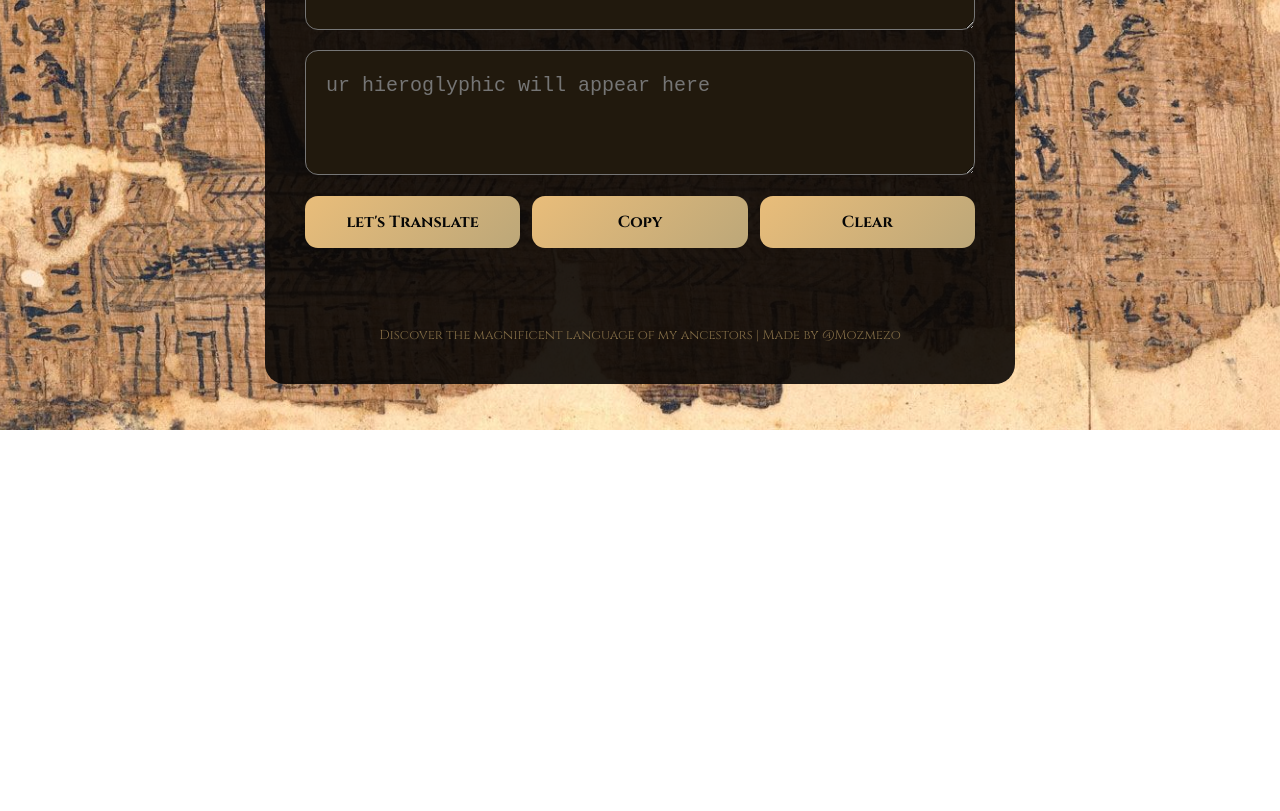
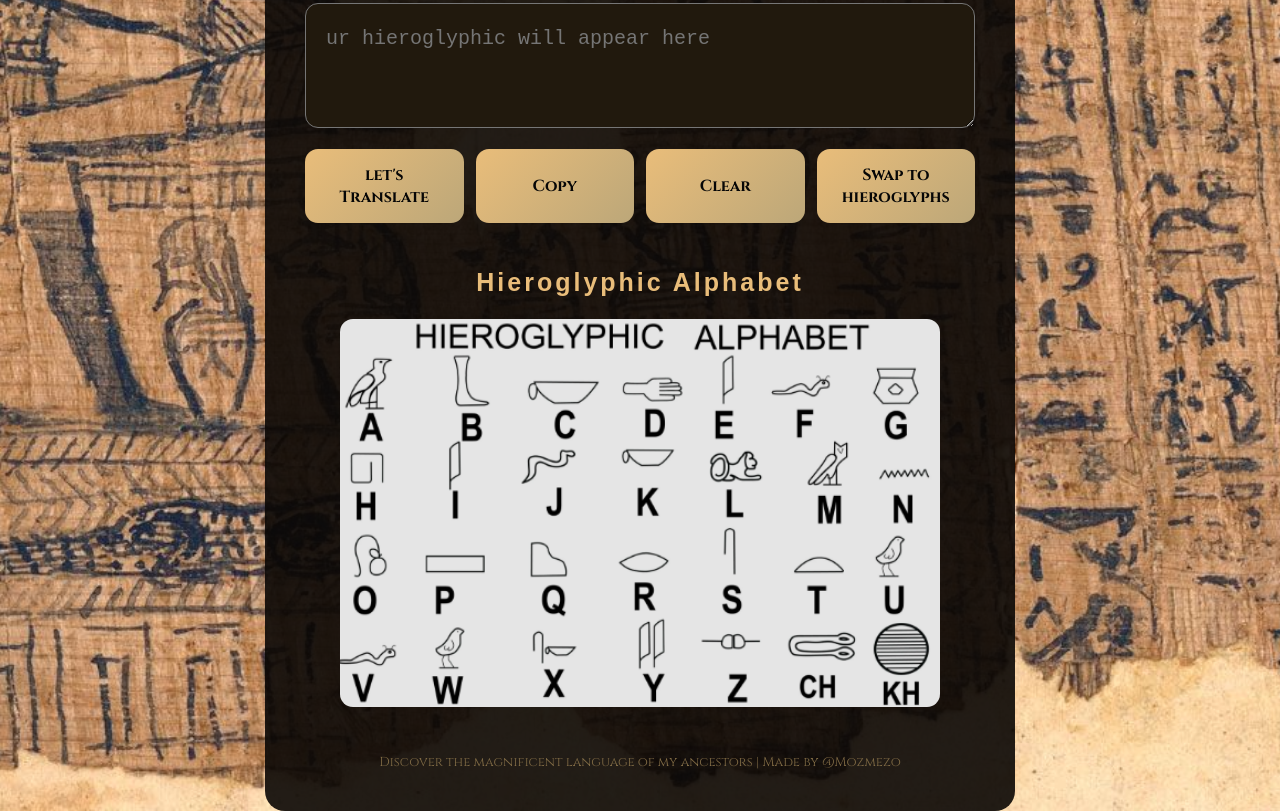
Before and after one commit to moataz1411/Hieroglyph-Translator, a plain HTML site: page index.html in a window 1280 px wide. Shown: the part 370-1181 px from the top of the page. Before the commit the page ends 800 px from the top, so only its background shows below. Drawn offline with Linux system fonts and the light colour scheme.

Commit message:
Refactor code structure for improved readability and maintainability

```diff
--- a/index.html
+++ b/index.html
@@ -21,13 +21,18 @@
                 <button onclick="translateText()">let's Translate</button>
                 <button onclick="copyText()">Copy</button>
                 <button onclick="clearText()">Clear</button>
+                <button onclick="swapText()">Swap to hieroglyphs</button>
             </div>
-            <p id="status"></p>
+            <div class="alphabet">
+                <h2>Hieroglyphic Alphabet</h2>
+                <img src="./alphabet.png" alt="Hieroglyphic Alphabet">
+            </div>
             <footer>Discover the magnificent language of my ancestors | Made by @Mozmezo</footer>
         </div>
 
         <style>
             @import url('https://fonts.googleapis.com/css2?family=Cinzel:wght@400..900&display=swap');
+            @import url('https://fonts.googleapis.com/css2?family=Noto+Sans+Egyptian+Hieroglyphs&display=swap');
             *{
                 box-sizing:border-box;
                 margin:0;
@@ -101,12 +106,21 @@
                 transition:0.3s;
                 font-family: 'Cinzel', sans-serif;
             }
-            #status{
+            .alphabet{
+                margin-top:35px;
                 text-align:center;
+            }
+            .alphabet h2{
+                margin-bottom:20px;
                 color:#e9bd7a;
-                margin-top:18px;
-                min-height:20px;
-                font-size:18px;
+                font-size:25px;
+                font-family:'Noto Sans Egyptian Hieroglyphs', sans-serif;
+            }
+            .alphabet img{
+                width:100%;
+                max-width:600px;
+                height:auto;
+                border-radius:13px;
             }
             footer{
                 text-align:center;
@@ -146,6 +160,8 @@
                 Y:"𓇌",
                 Z:"𓊃"
             };
+            const reverseCharacters = Object.fromEntries(Object.entries(characters).map(([key, value]) => [value, key]));
+
             function beep(frequency=700,duration=100){
                 const audio=new AudioContext();
                 const oscillator=audio.createOscillator();
@@ -167,12 +183,26 @@
                         hieroghlyphic+="  ";
                     }else if(char==="\n"){
                         hieroghlyphic+="\n";
+                    }else if(reverseCharacters[char]){
+                        hieroghlyphic+=reverseCharacters[char];
                     }else if(characters[char])
                     {hieroghlyphic+=characters[char];}
                     else{hieroghlyphic+=char;}
+
                 }
                 document.getElementById("output").value= hieroghlyphic || "ur heiroghlyphic will appear here";
                 beep(800,120);
+            }
+            function swapText(){
+                const input=document.getElementById("input");
+                const output=document.getElementById("output");
+                const temp=input.value;
+                input.value=output.value;
+                output.value=temp;
+                const tempPlaceholder=input.placeholder;
+                input.placeholder=output.placeholder;
+                output.placeholder=tempPlaceholder;
+                swapped=!swapped;
             }
             async function copyText(){
                 const hieroghlyphic =document.getElementById("output").value;
```
Also changed, not shown: alphabet.png (added).
